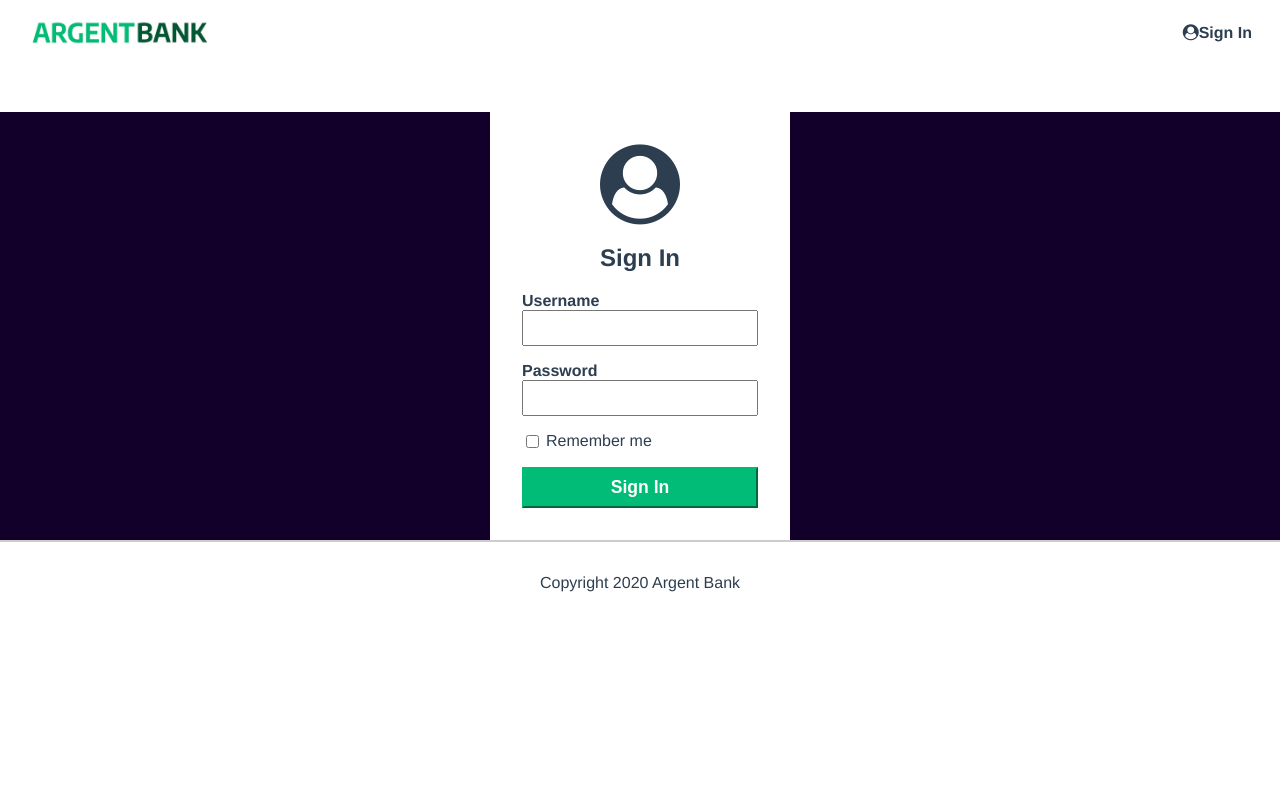
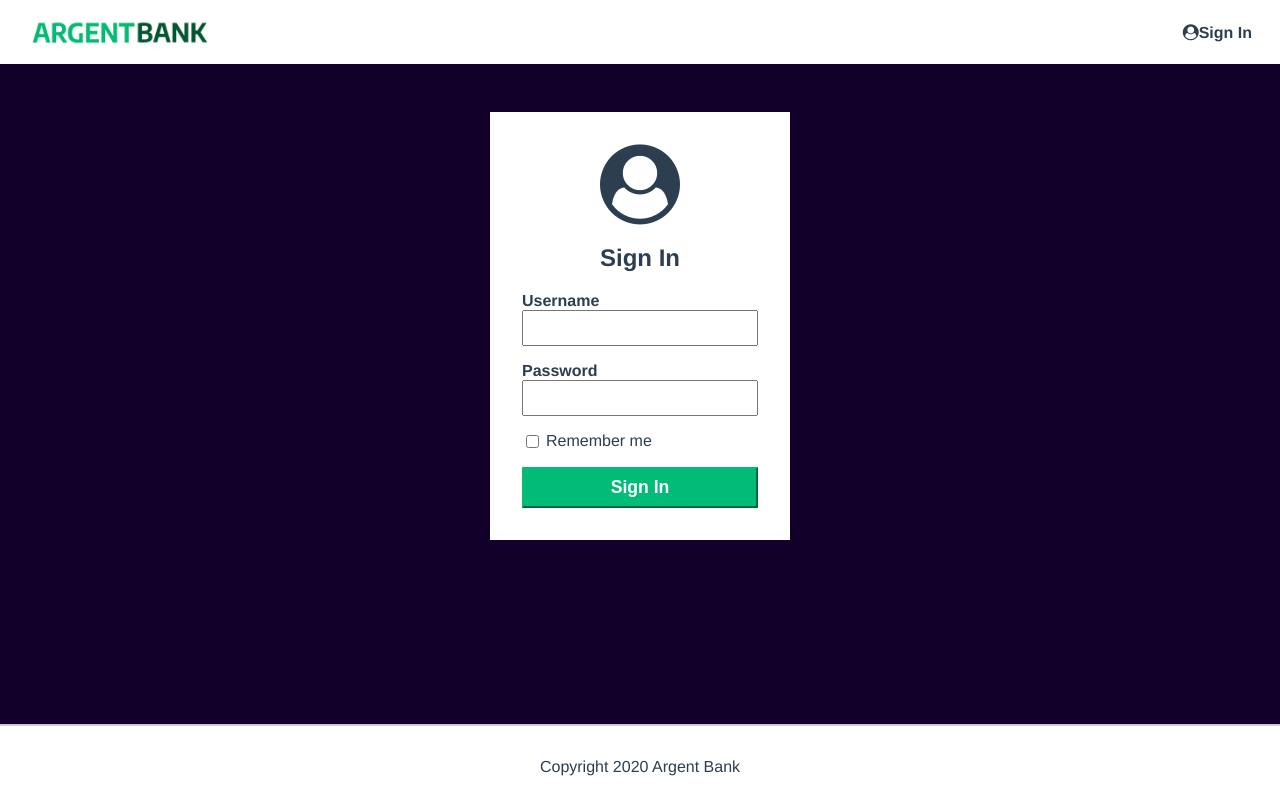
Before and after one commit to gpollet/13---Utilisez-une-API-pour-un-compte-utilisateur-bancaire-avec-React, a React (Vite) app in the folder argentbank/: page /sign-in in a window 1280 px wide. Built offline with nearby package versions, Linux system fonts and the light colour scheme.

Commit message:
Fixed <main> display

```diff
--- a/argentbank/src/App.css
+++ b/argentbank/src/App.css
@@ -6,7 +6,7 @@ html {
   color: #2c3e50;
 }
 
-body {
+body, #root {
   margin: 0;
   display: flex;
   flex-direction: column;
--- a/argentbank/src/App.tsx
+++ b/argentbank/src/App.tsx
@@ -7,9 +7,7 @@ function App() {
 	return (
 		<>
 			<TopNav />
-			<main>
 				<Outlet />
-			</main>
       <Footer />
 		</>
 	);
--- a/argentbank/src/pages/Home.tsx
+++ b/argentbank/src/pages/Home.tsx
@@ -1,19 +1,26 @@
 const Home = () => {
 	return (
 		<>
+			<main>
 				<div className="hero">
 					<section className="hero-content">
 						<h2 className="sr-only">Promoted Content</h2>
 						<p className="subtitle">No fees.</p>
 						<p className="subtitle">No minimum deposit.</p>
 						<p className="subtitle">High interest rates.</p>
-          <p className="text">Open a savings account with Argent Bank today!</p>
+						<p className="text">
+							Open a savings account with Argent Bank today!
+						</p>
 					</section>
 				</div>
 				<section className="features">
 					<h2 className="sr-only">Features</h2>
 					<div className="feature-item">
-          <img src="./img/icon-chat.png" alt="Chat Icon" className="feature-icon" />
+						<img
+							src="./img/icon-chat.png"
+							alt="Chat Icon"
+							className="feature-icon"
+						/>
 						<h3 className="feature-item-title">You are our #1 priority</h3>
 						<p>
 							Need to talk to a representative? You can get in touch through our
@@ -26,7 +33,9 @@ const Home = () => {
 							alt="Chat Icon"
 							className="feature-icon"
 						/>
-          <h3 className="feature-item-title">More savings means higher rates</h3>
+						<h3 className="feature-item-title">
+							More savings means higher rates
+						</h3>
 						<p>
 							The more you save with us, the higher your interest rate will be!
 						</p>
@@ -44,6 +53,7 @@ const Home = () => {
 						</p>
 					</div>
 				</section>
+			</main>
 		</>
 	);
 };
--- a/argentbank/src/pages/SignIn.tsx
+++ b/argentbank/src/pages/SignIn.tsx
@@ -1,9 +1,7 @@
-import axios from "axios";
 import { useDispatch } from 'react-redux'
 import { loggedIn } from "../store/loginSlice";
 import { useNavigate } from "react-router-dom";
 import { userToken, userInfos } from "../store/userSlice";
-import store from "../store/store";
 import { checkCredentials, getUserData } from "../api/api";
 
 const SignIn = () => {
@@ -46,14 +44,12 @@ const SignIn = () => {
 							<input type="checkbox" id="remember-me" />
 							<label htmlFor="remember-me">Remember me</label>
 						</div>
-						{/*<a href="./user">*/}
 						<button
 							type="button"
 							onClick={attemptToLog}
 							className="sign-in-button">
 							Sign In
 						</button>
-						{/*</a>*/}
 					</form>
 				</section>
 			</main>
```
Lines whose indentation alone changed are shown as unchanged.
